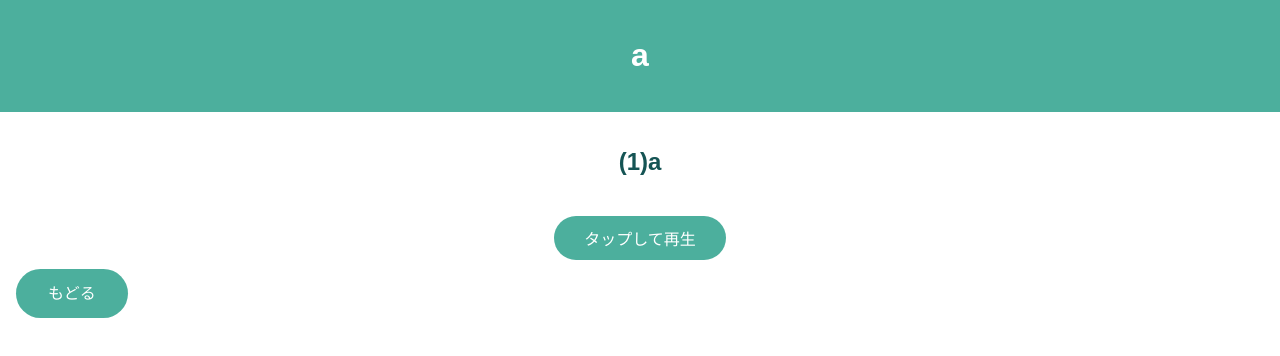
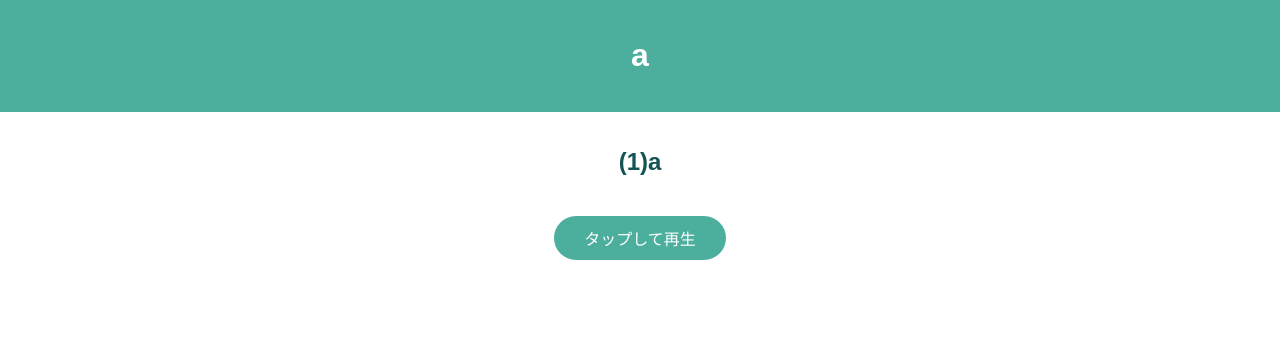
Before and after one commit to masat410/music, a website: page page/a.html in a window 1280 px wide. Drawn offline with Linux system fonts and the light colour scheme.

Commit message:
Update a.html

```diff
--- a/page/a.html
+++ b/page/a.html
@@ -19,7 +19,6 @@
             <div class="sound" onClick="(new Audio('22.mp3')).play()"><span>タップして再生</span></div>
         </div>
     </div>
-    <a href="../index.html" class="btn btn-flat"><span>もどる</span></a>
 </main>
 </body>
 </html>
```
